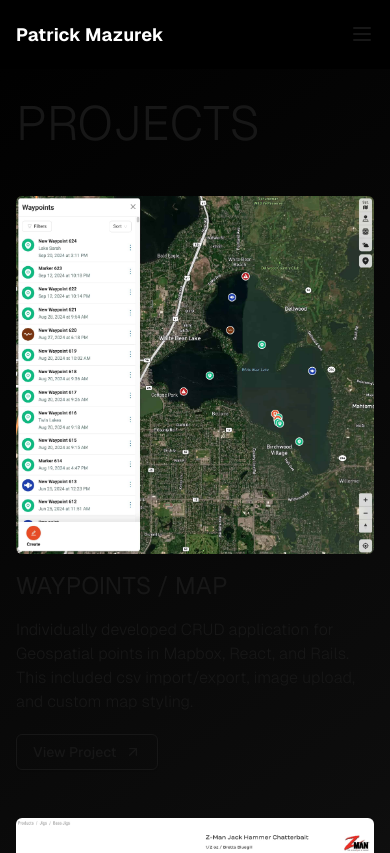
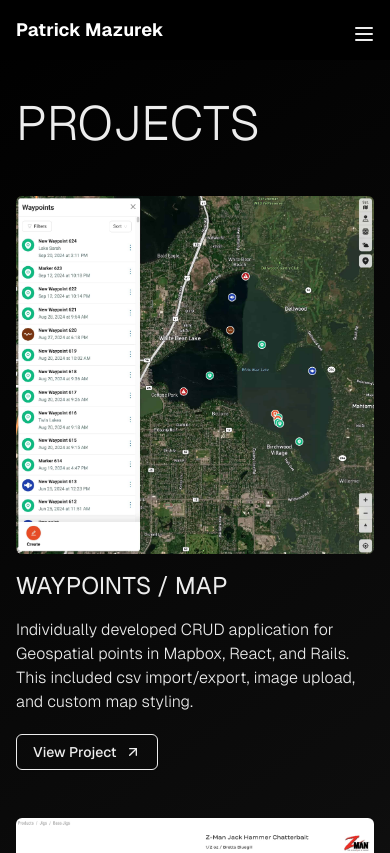
Before and after one commit to jpmzurk/portfolio, a Next.js app: page /projects in a window 390 px wide. Shown: the top 853 px of the page. Built offline with nearby package versions, Linux system fonts and the light colour scheme.

Commit message:
feat: update mobile nav and more (#2)

```diff
--- a/app/globals.css
+++ b/app/globals.css
@@ -3,15 +3,9 @@
 @tailwind utilities;
 
 :root {
-  --background: #ffffff;
-  --foreground: #171717;
-}
-
-@media (prefers-color-scheme: dark) {
-  :root {
-    --background: #0a0a0a;
-    --foreground: #ededed;
-  }
+  --background: 0, 0%, 4%;
+  --foreground: 0, 0%, 93%;
+  --muted: 0, 2%, 91%;
 }
 
 html {
@@ -19,8 +13,8 @@ html {
 }
 
 body {
-  color: var(--foreground);
-  background: var(--background);
+  color: hsl(var(--foreground));
+  background: hsl(var(--background));
   font-family: Arial, Helvetica, sans-serif;
 }
 
@@ -38,8 +32,6 @@ body {
     #1b1b1b,
     #0d0d0d
   );
-  height: 100%;
-  min-height: 100dvh;
 }
 
 .skills {
--- a/app/layout.tsx
+++ b/app/layout.tsx
@@ -29,7 +29,7 @@ export default function RootLayout({
         className={`${geistSans.variable} ${geistMono.variable} antialiased`}
       >
         <Header />
-        <main className="pt-[68px] md:pt-[60px] px-4 background font-[family-name:var(--font-geist-sans)]">
+        <main className="pt-[68px] md:pt-[60px] px-4 background font-[family-name:var(--font-geist-sans)] h-full min-h-[100dvh]">
           {children}
         </main>
       </body>
--- a/app/page.tsx
+++ b/app/page.tsx
@@ -20,8 +20,9 @@ export default function Home() {
             src={profilePic}
             alt="profile picture"
             className="rounded-md lg:max-w-[400px] aspect-square sm:hidden mb-8"
+            priority
           />
-          <p className="text-2xl leading-snug w-5/6 text-left font-thin  xl:block">
+          <p className="text-2xl leading-snug w-5/6 text-left font-light xl:block">
             Based in Minneapolis, MN, I have experience working in a variety of
             tech stacks with a focus on React, TypeScript, Node.js, Postgres.
             Most recently I worked at a startup called Omnia Fishing as a
--- a/app/projects/page.tsx
+++ b/app/projects/page.tsx
@@ -1,8 +1,8 @@
 import { Button } from "@/components/ui/button"; // Assuming your Button component is located here
+import { ArrowUpRight } from "lucide-react";
 import Image from "next/image";
 import Link from "next/link";
 import { projects } from "../../data/projects_data";
-import { ArrowUpRight } from "lucide-react";
 
 const ProjectsPage = () => {
   return (
@@ -12,26 +12,24 @@ const ProjectsPage = () => {
       </h1>
       <div className="flex flex-col justify-center items-center">
         <ul className="grid gap-y-12 md:grid-cols-2 gap-x-6 lg:gap-x-14  lg:gap-y-20">
-          {projects.map((project) => {
+          {projects.map(({ id, image, name, description }) => {
             return (
-              <li key={project.id}>
+              <li key={id}>
                 <figure className="h-full flex flex-col">
-                  <Link href={`/projects/${project.id}`} passHref>
+                  <Link href={`/projects/${id}`} passHref>
                     <Image
-                      src={project.image}
-                      alt={`${project.name} image`}
+                      src={image}
+                      alt={`${name} image`}
                       className="cursor-pointer aspect-square rounded-[6px]"
                     />
                   </Link>
 
                   <figcaption className="h-full flex flex-col">
-                    <h2 className="my-4 text-2xl uppercase">{project.name}</h2>
-                    <p className="mb-2 font-light">{project.description}</p>
-                    <Link
-                      href={`/projects/${project.id}`}
-                      passHref
-                      className="mt-auto"
-                    >
+                    <h2 className="my-4 text-2xl uppercase flex align-bottom">
+                      {name}
+                    </h2>
+                    <p className="mb-2 font-light">{description}</p>
+                    <Link href={`/projects/${id}`} passHref className="mt-auto">
                       <Button className="mt-3" variant="outline">
                         View Project <ArrowUpRight className="w-4 ml-2" />
                       </Button>
--- a/components/header.tsx
+++ b/components/header.tsx
@@ -1,46 +1,24 @@
 "use client";
 
-import { Button } from "@/components/ui/button";
 import {
   NavigationMenu,
   NavigationMenuItem,
   NavigationMenuLink,
   NavigationMenuList,
 } from "@/components/ui/navigation-menu";
-import { Linkedin, Menu } from "lucide-react";
+import { Linkedin } from "lucide-react";
 import Link from "next/link";
-import { usePathname } from "next/navigation";
-import { useEffect, useState } from "react";
 import Github from "../public/svgs/github.svg";
-import { Drawer, DrawerContent, DrawerTitle } from "./ui/drawer";
+import { MobileNav } from "./mobile-nav";
 
 const Header = () => {
-  const [isOpen, setIsOpen] = useState(false);
-  const pathName = usePathname();
-
-  useEffect(() => {
-    let firstPathname = "";
-    if (firstPathname !== pathName) {
-      setIsOpen(false);
-    }
-
-    return () => {
-      firstPathname = pathName;
-    };
-  }, [pathName]);
-
   return (
     <header className="fixed top-0 right-0 w-full bg-black p-4 z-100 font-[family-name:var(--font-geist-sans)]">
       <nav className="flex justify-between items-center">
         <div className="text-white text-lg font-bold">
           <Link href="/">Patrick Mazurek</Link>
         </div>
-        <div className="md:hidden -mr-4">
-          <Button variant="ghost" onClick={() => setIsOpen(!isOpen)}>
-            <Menu className="w-6 h-6" />
-          </Button>
-        </div>
-        <NavigationMenu className={`hidden md:block`}>
+        <NavigationMenu className={`hidden sm:block`}>
           <NavigationMenuList className="flex space-x-6">
             <Link href="/about" legacyBehavior passHref>
               <NavigationMenuItem>
@@ -78,53 +56,8 @@ const Header = () => {
             </a>
           </NavigationMenuList>
         </NavigationMenu>
+        <MobileNav />
       </nav>
-      {isOpen && (
-        <Drawer
-          open={isOpen}
-          onClose={() => setIsOpen(false)}
-          dismissible
-          direction="right"
-        >
-          <DrawerContent
-            className="bg-black flex flex-col rounded-t-[10px] h-full w-[200px] mt-24 fixed bottom-0 right-0"
-            aria-describedby=""
-          >
-            <DrawerTitle className="hidden">Links</DrawerTitle>
-            <div className="flex flex-col p-4 bg-black flex-1 gap-4">
-              <Link
-                href="/about"
-                legacyBehavior
-                passHref
-                className="text-white hover:underline"
-              >
-                About
-              </Link>
-              <Link href="/projects" legacyBehavior passHref>
-                Projects
-              </Link>
-              <a
-                href="https://github.com/yourusername"
-                target="_blank"
-                rel="noopener noreferrer"
-                className="text-white flex items-center"
-                onClick={() => setIsOpen(false)}
-              >
-                <Github className="w-5 h-5 mr-2" /> GitHub
-              </a>
-              <a
-                href="https://linkedin.com/in/yourusername"
-                target="_blank"
-                rel="noopener noreferrer"
-                className="text-white flex items-center"
-                onClick={() => setIsOpen(false)}
-              >
-                <Linkedin className="w-5 h-5 mr-2" /> LinkedIn
-              </a>
-            </div>
-          </DrawerContent>
-        </Drawer>
-      )}
     </header>
   );
 };
--- /dev/null
+++ b/components/mobile-nav.tsx
@@ -0,0 +1,66 @@
+import { Linkedin, Menu } from "lucide-react";
+import Link from "next/link";
+import { usePathname } from "next/navigation";
+import { useEffect, useRef, useState } from "react";
+import Github from "../public/svgs/github.svg";
+import { Button } from "./ui/button";
+import { Drawer, DrawerContent, DrawerTitle, DrawerTrigger } from "./ui/drawer";
+
+export const MobileNav = () => {
+  const [isOpen, setIsOpen] = useState(false);
+  const pathName = usePathname();
+  const firstPathnameRef = useRef(pathName);
+
+  useEffect(() => {
+    if (firstPathnameRef.current !== pathName) {
+      setIsOpen(false);
+    }
+
+    firstPathnameRef.current = pathName;
+  }, [pathName]);
+
+  return (
+    <Drawer open={isOpen} onOpenChange={setIsOpen} dismissible>
+      <DrawerTrigger asChild className="sm:hidden">
+        <Button size="icon" className="fixed top-4 right-2 z-50">
+          <Menu className="h-6 w-6" />
+          <span className="sr-only">Open menu</span>
+        </Button>
+      </DrawerTrigger>
+      <DrawerContent aria-describedby="" className="bg-black flex flex-col">
+        <DrawerTitle className="hidden">Links</DrawerTitle>
+        <div className="flex flex-col p-4 bg-black flex-1 gap-4">
+          <Link
+            href="/about"
+            legacyBehavior
+            passHref
+            className="text-white hover:underline"
+          >
+            About
+          </Link>
+          <Link href="/projects" legacyBehavior passHref>
+            Projects
+          </Link>
+          <a
+            href="https://github.com/yourusername"
+            target="_blank"
+            rel="noopener noreferrer"
+            className="text-white flex items-center"
+            onClick={() => setIsOpen(false)}
+          >
+            <Github className="w-5 h-5 mr-2" /> GitHub
+          </a>
+          <a
+            href="https://linkedin.com/in/yourusername"
+            target="_blank"
+            rel="noopener noreferrer"
+            className="text-white flex items-center"
+            onClick={() => setIsOpen(false)}
+          >
+            <Linkedin className="w-5 h-5 mr-2" /> LinkedIn
+          </a>
+        </div>
+      </DrawerContent>
+    </Drawer>
+  );
+};
--- a/components/ui/button.tsx
+++ b/components/ui/button.tsx
@@ -1,7 +1,8 @@
-import { cn } from "@/lib/utils";
 import { Slot } from "@radix-ui/react-slot";
 import { cva, type VariantProps } from "class-variance-authority";
 import * as React from "react";
+
+import { cn } from "@/lib/utils";
 
 const buttonVariants = cva(
   "inline-flex items-center justify-center whitespace-nowrap rounded-md text-sm font-medium transition-colors focus-visible:outline-none focus-visible:ring-1 focus-visible:ring-ring disabled:pointer-events-none disabled:opacity-50 hover:scale-110 transition-transform duration-200 ease-in-out",
@@ -13,7 +14,7 @@ const buttonVariants = cva(
         destructive:
           "bg-destructive text-destructive-foreground shadow-sm hover:bg-destructive/90",
         outline:
-          "border border-input bg-background shadow-sm hover:bg-accent hover:text-accent-foreground",
+          "border border-input shadow-sm hover:bg-accent hover:text-accent-foreground",
         secondary:
           "bg-secondary text-secondary-foreground shadow-sm hover:bg-secondary/80",
         ghost: "hover:bg-accent hover:text-accent-foreground",
--- a/data/projects_data.ts
+++ b/data/projects_data.ts
@@ -8,7 +8,7 @@ import voltyx from "@/public/images/voltyx.jpg";
 import waypointsImage from "@/public/images/waypoints.jpg";
 import { StaticImageData } from "next/image";
 
-interface Project {
+export interface Project {
   id: string;
   name: string;
   description: string;
@@ -125,7 +125,7 @@ export const projects: Project[] = [
     description: `As a personal project, I cloned the NexTrip web app using React and redux.`,
     image: nextTripClone,
     company: "Personal Project",
-    overview: `It is fully responsive and provides users with up-to-date information on bus schedules in the Twin Cities.
+    overview: `This project features a fully responsive layout and provides users with up-to-date information on bus schedules in the Twin Cities.
     The app uses the Metro Transit API to fetch data.  This site is currently not publicly hosted, but I am currently working on a rewrite in NextJs.  The code is available on my github.`,
   },
   {
--- a/package.json
+++ b/package.json
@@ -20,7 +20,7 @@
     "react-dom": "^18",
     "tailwind-merge": "^2.5.2",
     "tailwindcss-animate": "^1.0.7",
-    "vaul": "^0.9.6"
+    "vaul": "^0.9.7"
   },
   "devDependencies": {
     "@svgr/webpack": "^8.1.0",
--- a/tailwind.config.ts
+++ b/tailwind.config.ts
@@ -2,7 +2,6 @@ import type { Config } from "tailwindcss";
 import tailwindcssAnimate from "tailwindcss-animate";
 
 const config: Config = {
-  darkMode: ["class"],
   content: [
     "./components/**/*.{js,ts,jsx,tsx,mdx}",
     "./app/**/*.{js,ts,jsx,tsx,mdx}",
```
Also changed, not shown: components/ui/drawer.tsx (+8 -8 lines), public/images/home-carousel.jpg (deleted), 1 other file (tests, documents, lock files or other folders).
